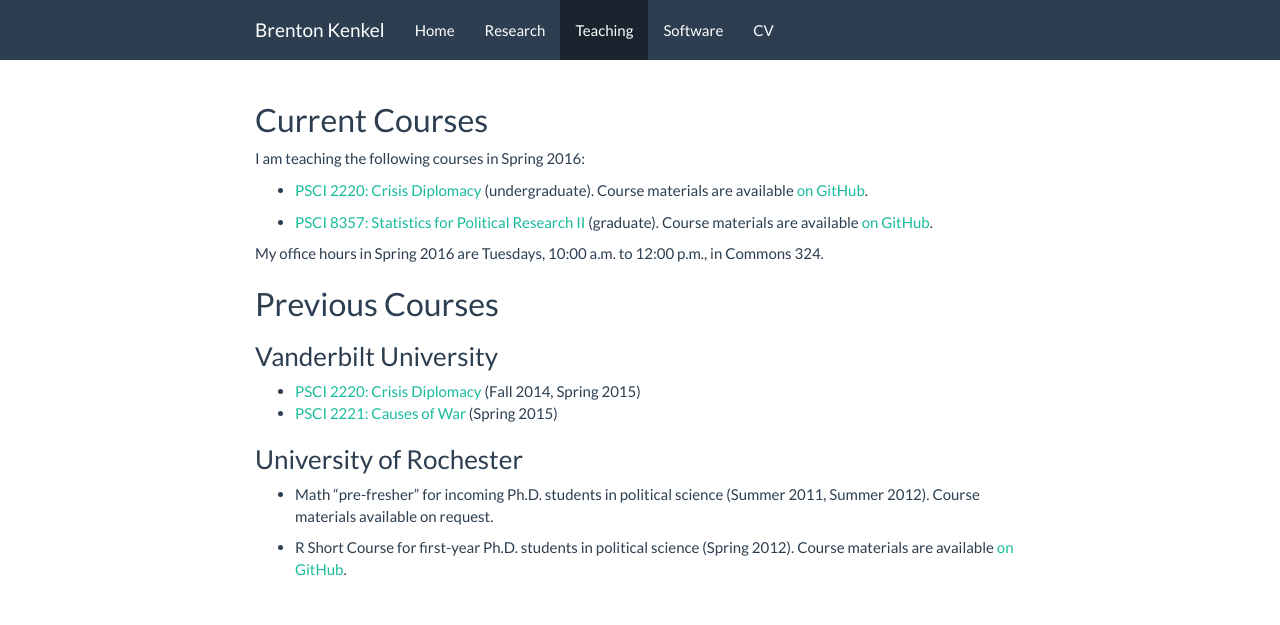
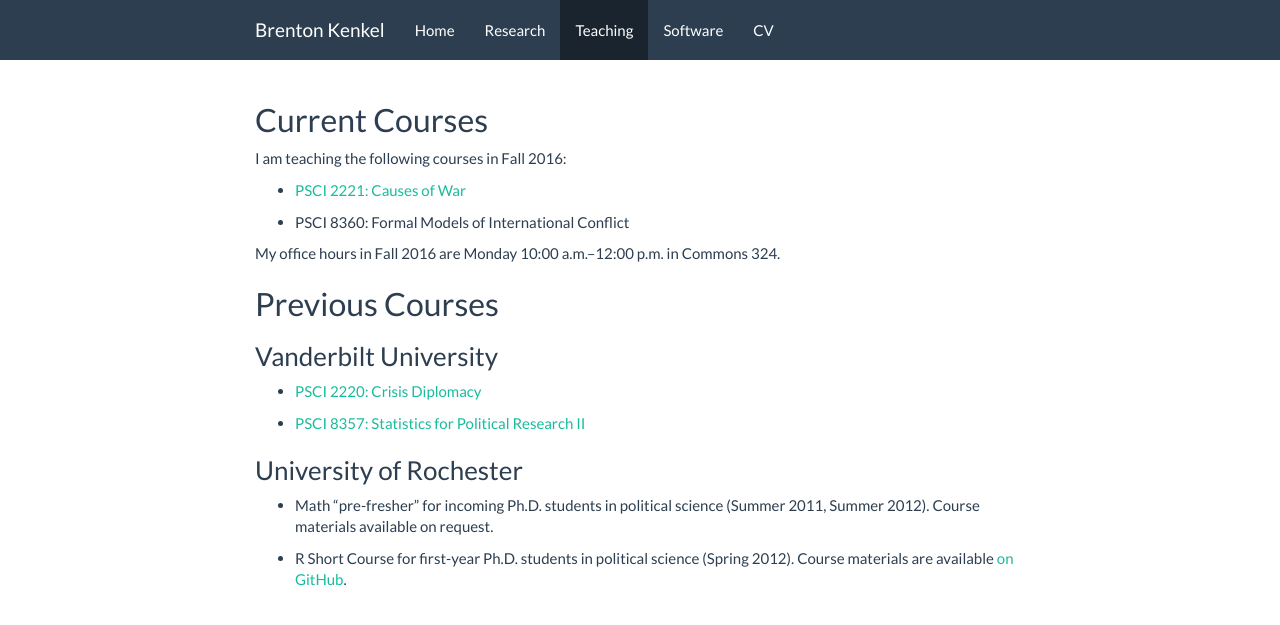
Before and after one commit to brentonk/old-website, a Jekyll site: the page built from teaching.md, in a window 1280 px wide. Shown: the top 625 px of the page. Built offline with Jekyll 4.4.1, drawn with Linux system fonts in a browser that asks for light colours; nearby versions of some CDN libraries.

Commit message:
Update teaching page for Fall 2016

```diff
--- a/teaching.md
+++ b/teaching.md
@@ -9,21 +9,22 @@ description: >-
 
 # Current Courses
 
-I am teaching the following courses in Spring 2016:
+I am teaching the following courses in Fall 2016:
 
-* [PSCI 2220: Crisis Diplomacy](http://bkenkel.com/psci2220) (undergraduate).  Course materials are available [on GitHub](https://github.com/brentonk/psci2220).
+* [PSCI 2221: Causes of War](http://bkenkel.com/psci2221)
 
-* [PSCI 8357: Statistics for Political Research II](http://bkenkel.com/psci8357) (graduate).  Course materials are available [on GitHub](https://github.com/brentonk/psci8357).
+* PSCI 8360: Formal Models of International Conflict
 
-My office hours in Spring 2016 are Tuesdays, 10:00 a.m. to 12:00 p.m., in Commons 324.
+My office hours in Fall 2016 are Monday 10:00 a.m.–12:00 p.m. in Commons 324.
 
 
 # Previous Courses
 
 ## Vanderbilt University
 
-* [PSCI 2220: Crisis Diplomacy](http://bkenkel.com/psci2220) (Fall 2014, Spring 2015)
-* [PSCI 2221: Causes of War](http://bkenkel.com/psci221) (Spring 2015)
+* [PSCI 2220: Crisis Diplomacy](http://bkenkel.com/psci2220)
+
+* [PSCI 8357: Statistics for Political Research II](http://bkenkel.com/psci8357)
 
 
 ## University of Rochester
```
